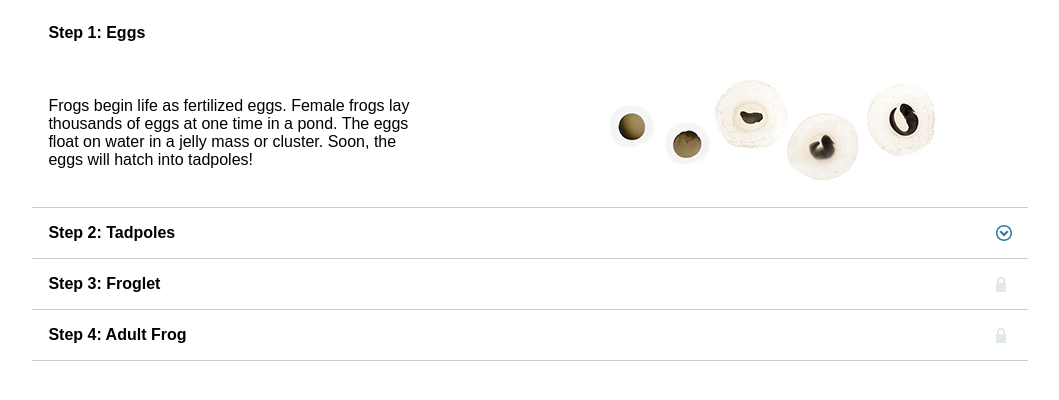
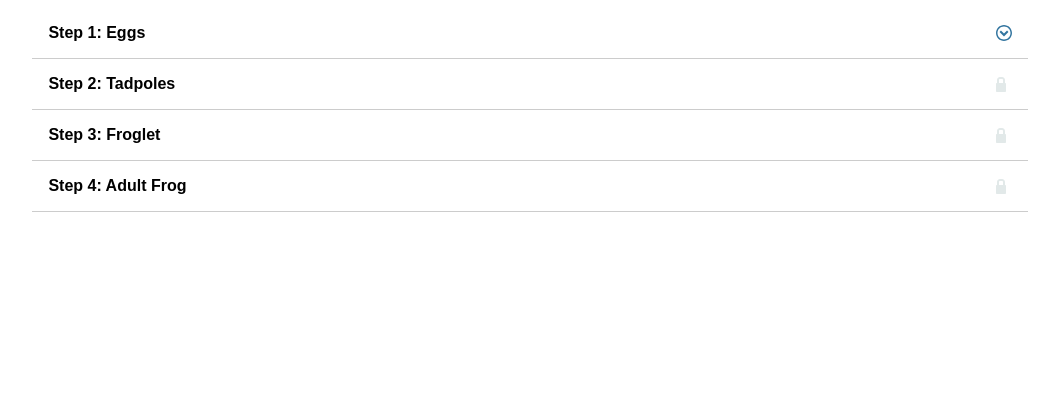
Before and after one commit to miryamfv/froglets, a website: page index.html in a window 1280 px wide. Shown: the whole page, without its empty margins (110-1169 px from the left). Drawn offline with Linux system fonts and the light colour scheme.

Commit message:
all panels start closed

```diff
--- a/index.html
+++ b/index.html
@@ -85,8 +85,8 @@ class FrogAccordion extends HTMLElement {
     this.innerHTML = `
       <div class="accordion">
         ${sections.map((section, idx) => `
-        <details ${idx <= 1 ? '' : 'disabled'} ${idx === 0 ? 'open' : ''}>
-            <summary id="accordion${idx + 1}" class="${idx <= 1 ? 'icon-circle-down' : ''}">
+        <details ${idx < 1 ? '' : 'disabled'}>
+            <summary id="accordion${idx + 1}" class="${idx < 1 ? 'icon-circle-down' : 'icon-circle-up'}">
                 ${section.title.value}
                 </summary>
             <div class="panel">
```
Also changed, not shown: sass/style.scss (+1 -1 lines), css/style.css.
